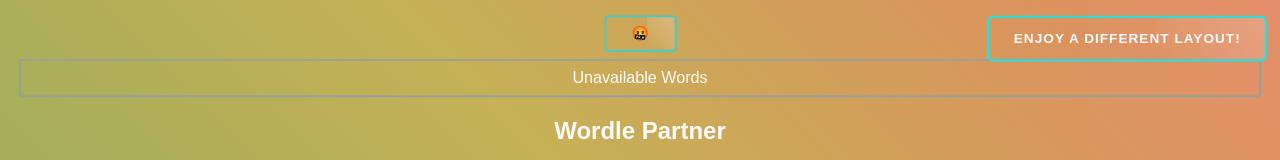
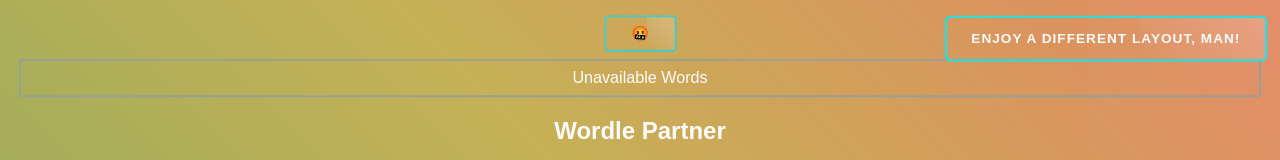
Before and after one commit to michaeliyer/wordleGarbage, a plain HTML site: page index.html in a window 1280 px wide. Shown: the top 160 px of the page. Drawn offline with Linux system fonts and the light colour scheme; a web font is replaced by a local one.

Commit message:
Tripe bs message

```diff
--- a/index.html
+++ b/index.html
@@ -66,7 +66,7 @@
       <p id="toggleGroupTwo">Available Words</p>
       <button id="resetButton2" class="anton-regularWP">🤬</button>
       <button id="styleToggle" class="style-toggle">
-        Enjoy A Different Layout!
+        Enjoy A Different Layout, Man!
       </button>
     </header>
     <main class="main-container">
```
